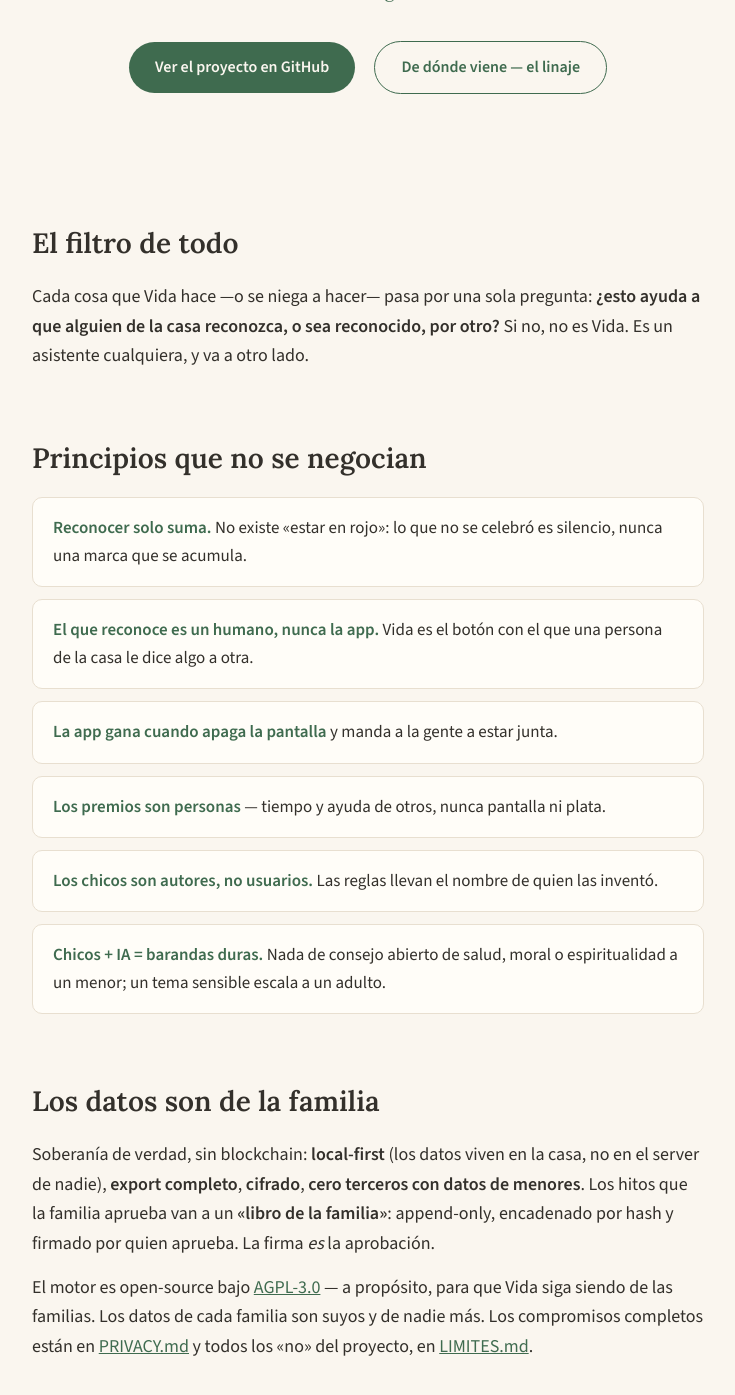
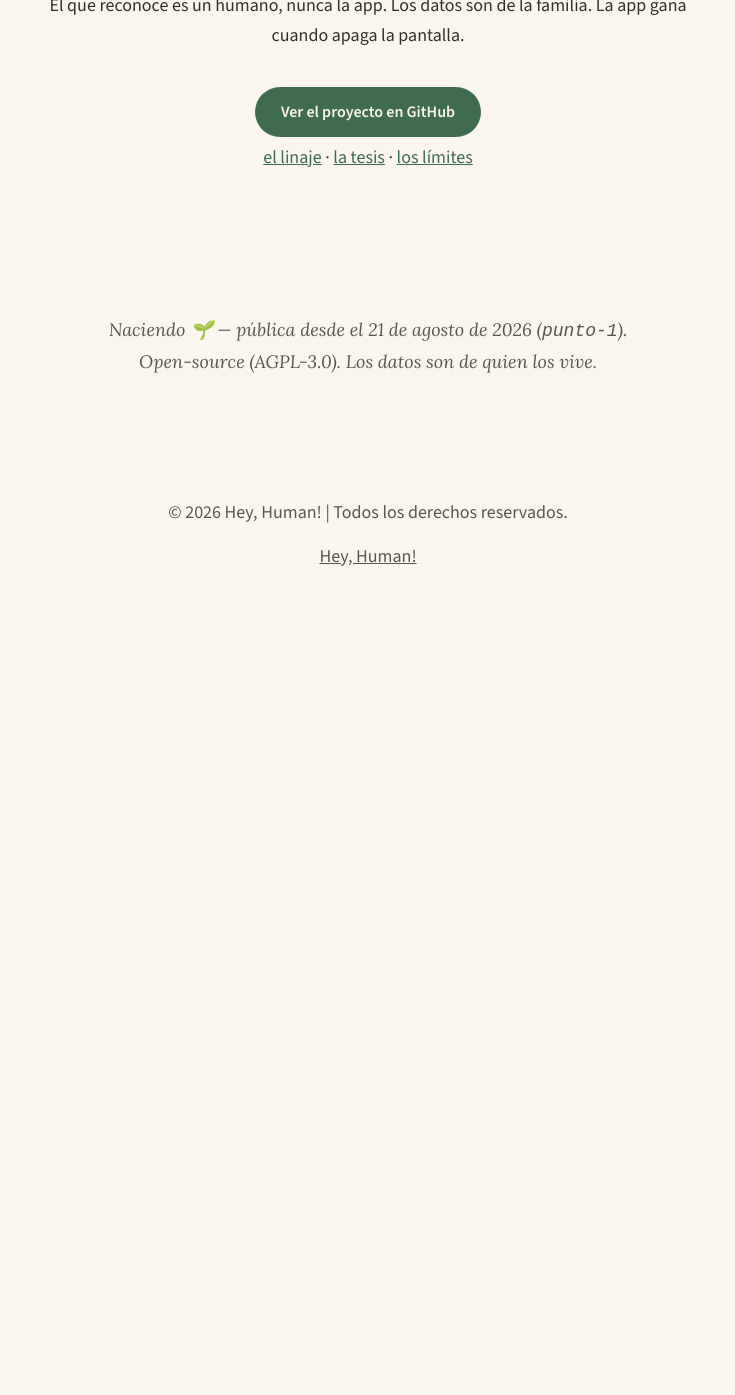
Before and after one commit to Hey-Human/hey-human.github.io, a Jekyll site: the page built from vida.md, in a window 1280 px wide and 1400 px high, scrolled down 498 px. Shown: the top 1395 px of the window, without its empty margins (272-1007 px from the left). Built offline with Jekyll 4.4.1, drawn with Linux system fonts in a browser that asks for light colours; after the commit the page ends 1128 px from its top, so only the background shows below that; some of the changed text lies outside the part shown.

Commit message:
menos es más: home y /vida podadas a lo esencial
- Home: fuera el segundo video full-width (una pantalla vacía al scrollear)
  y el texto de misión comprimido; quedan quiénes somos en dos líneas,
  los proyectos y el contacto.
- /vida: una sola pantalla — saludo, frase, tres líneas de alma, la puerta
  al repo y los tres docs. El detalle vive en GitHub.

Co-Authored-By: Claude Fable 5 <noreply@anthropic.com>

```diff
--- a/vida.md
+++ b/vida.md
@@ -9,68 +9,23 @@ permalink: /vida
   <h1>Vida</h1>
   <p class="lema">el lugar donde una familia se ve vivir</p>
 
-  <p>No es una app de tareas ni de puntos. Es una <em>máquina de reconocer</em> —
-  el arte de mirar a alguien que querés y nombrar que lo está haciendo bien:</p>
+  <p class="vida-frase">«Te vi. Lo lograste.»</p>
 
-  <p class="vida-frase">«Te vi. Lo lograste.»</p>
+  <p>No es una app de tareas ni de puntos. Es una <em>máquina de reconocer</em>:
+  mirar a alguien que querés y nombrar que lo está haciendo bien.<br>
+  El que reconoce es un humano, nunca la app. Los datos son de la familia.
+  La app gana cuando apaga la pantalla.</p>
 
   <div class="vida-botones">
     <a class="primario" href="https://github.com/Hey-Human/vida">Ver el proyecto en GitHub</a>
-    <a class="secundario" href="https://github.com/Hey-Human/vida/blob/main/LINAJE.md">De dónde viene — el linaje</a>
   </div>
+
+  <p class="vida-links-doc">
+    <a href="https://github.com/Hey-Human/vida/blob/main/LINAJE.md">el linaje</a> ·
+    <a href="https://github.com/Hey-Human/vida/blob/main/TESIS.md">la tesis</a> ·
+    <a href="https://github.com/Hey-Human/vida/blob/main/LIMITES.md">los límites</a>
+  </p>
 </section>
 
-<h2>El filtro de todo</h2>
-
-<p>Cada cosa que Vida hace —o se niega a hacer— pasa por una sola pregunta:
-<strong>¿esto ayuda a que alguien de la casa reconozca, o sea reconocido, por otro?</strong>
-Si no, no es Vida. Es un asistente cualquiera, y va a otro lado.</p>
-
-<h2>Principios que no se negocian</h2>
-
-<ul class="vida-principios">
-  <li><strong>Reconocer solo suma.</strong> No existe «estar en rojo»: lo que no se celebró es silencio, nunca una marca que se acumula.</li>
-  <li><strong>El que reconoce es un humano, nunca la app.</strong> Vida es el botón con el que una persona de la casa le dice algo a otra.</li>
-  <li><strong>La app gana cuando apaga la pantalla</strong> y manda a la gente a estar junta.</li>
-  <li><strong>Los premios son personas</strong> — tiempo y ayuda de otros, nunca pantalla ni plata.</li>
-  <li><strong>Los chicos son autores, no usuarios.</strong> Las reglas llevan el nombre de quien las inventó.</li>
-  <li><strong>Chicos + IA = barandas duras.</strong> Nada de consejo abierto de salud, moral o espiritualidad a un menor; un tema sensible escala a un adulto.</li>
-</ul>
-
-<h2>Los datos son de la familia</h2>
-
-<p>Soberanía de verdad, sin blockchain: <strong>local-first</strong> (los datos viven en la
-casa, no en el server de nadie), <strong>export completo</strong>, <strong>cifrado</strong>,
-<strong>cero terceros con datos de menores</strong>. Los hitos que la familia aprueba van a un
-<strong>«libro de la familia»</strong>: append-only, encadenado por hash y firmado por quien
-aprueba. La firma <em>es</em> la aprobación.</p>
-
-<p>El motor es open-source bajo <a href="https://github.com/Hey-Human/vida/blob/main/LICENSE">AGPL-3.0</a>
-— a propósito, para que Vida siga siendo de las familias. Los datos de cada familia son suyos y de nadie más.
-Los compromisos completos están en <a href="https://github.com/Hey-Human/vida/blob/main/PRIVACY.md">PRIVACY.md</a>
-y todos los «no» del proyecto, en <a href="https://github.com/Hey-Human/vida/blob/main/LIMITES.md">LIMITES.md</a>.</p>
-
-<h2>Hacia dónde crece</h2>
-
-<div class="vida-cita">
-  Vida es reconocimiento <strong>y memoria</strong>. Si esa es su alma, quizás un día pueda
-  acompañar también a quien está perdiendo la suya: recordarle quién es, quiénes lo aman,
-  lo que logró.
-</div>
-
-<p>Ese horizonte está bajado a un caso concreto — una persona mayor que todavía se maneja
-sola, y una familia que la quiere desde lejos — en
-<a href="https://github.com/Hey-Human/vida/blob/main/TESIS.md">TESIS.md</a>.</p>
-
-<h2>Estado</h2>
-
-<div class="vida-punto">
-  <p><strong>Naciendo.</strong> 🌱 El 21 de agosto de 2026 Vida se hizo pública y quedó
-  sellado su primer punto: el tag <code>punto-1</code> marca, con fecha verificable en el
-  historial, todo lo que Vida ya era hasta ese día. La historia completa, decisión por
-  decisión, está en
-  <a href="https://github.com/Hey-Human/vida/blob/main/LINAJE.md">LINAJE.md</a>.</p>
-</div>
-
-<p class="vida-pie">Hey, Human! — el saludo con el que Vida recibe.<br>
-Open-source. Los datos son de quien los vive.</p>
+<p class="vida-pie">Naciendo 🌱 — pública desde el 21 de agosto de 2026 (<code>punto-1</code>).<br>
+Open-source (AGPL-3.0). Los datos son de quien los vive.</p>
```
Also changed, not shown: _layouts/default.html (+0 -9 lines), index.md (+7 -26 lines).
